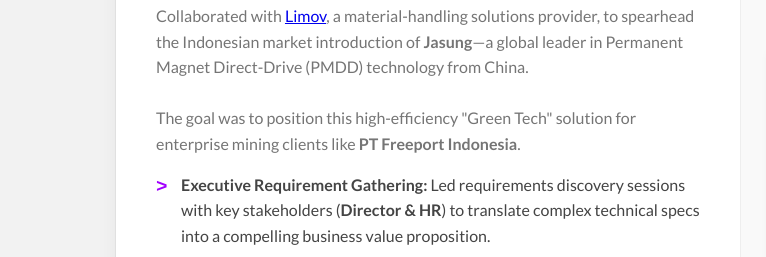
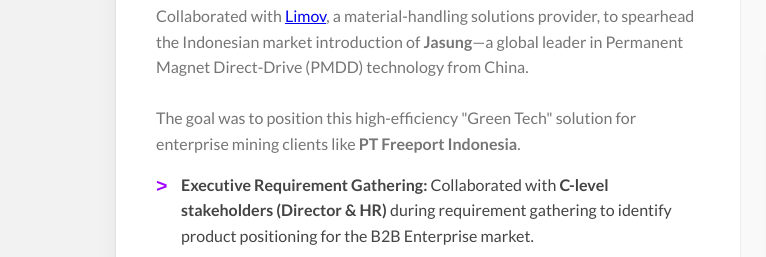
Before and after one commit to fertinaYolanda27/Portfolio-Accenture, a plain HTML site: page index.html in a window 1280 px wide. Shown: the part 1509-1766 px from the top of the page, 0-766 px from the left. Drawn offline with Linux system fonts and the light colour scheme.

Commit message:
Update index.html
perbarui konten jasung elaborasi no.1

```diff
--- a/index.html
+++ b/index.html
@@ -93,7 +93,7 @@
                     </p>
 
                     <ul>
-                        <li><strong>Executive Requirement Gathering:</strong> Led requirements discovery sessions with key stakeholders (<strong>Director & HR</strong>) to translate complex technical specs into a compelling business value proposition.</li>
+                        <li><strong>Executive Requirement Gathering:</strong> Collaborated with <strong>C-level stakeholders (Director & HR)</strong> during requirement gathering to identify product positioning for the B2B Enterprise market.</li>
 
                         <li><strong>Value Proposition Design:</strong> Strategized the product positioning focused on <strong>Energy Efficiency</strong> (No-Gearbox) and <strong>Cost Reduction</strong> to appeal to the Indonesian heavy-industry market.</li>
 
@@ -533,4 +533,5 @@
 
     <script src="script.js"></script>
 </body>
+
 </html>
```
